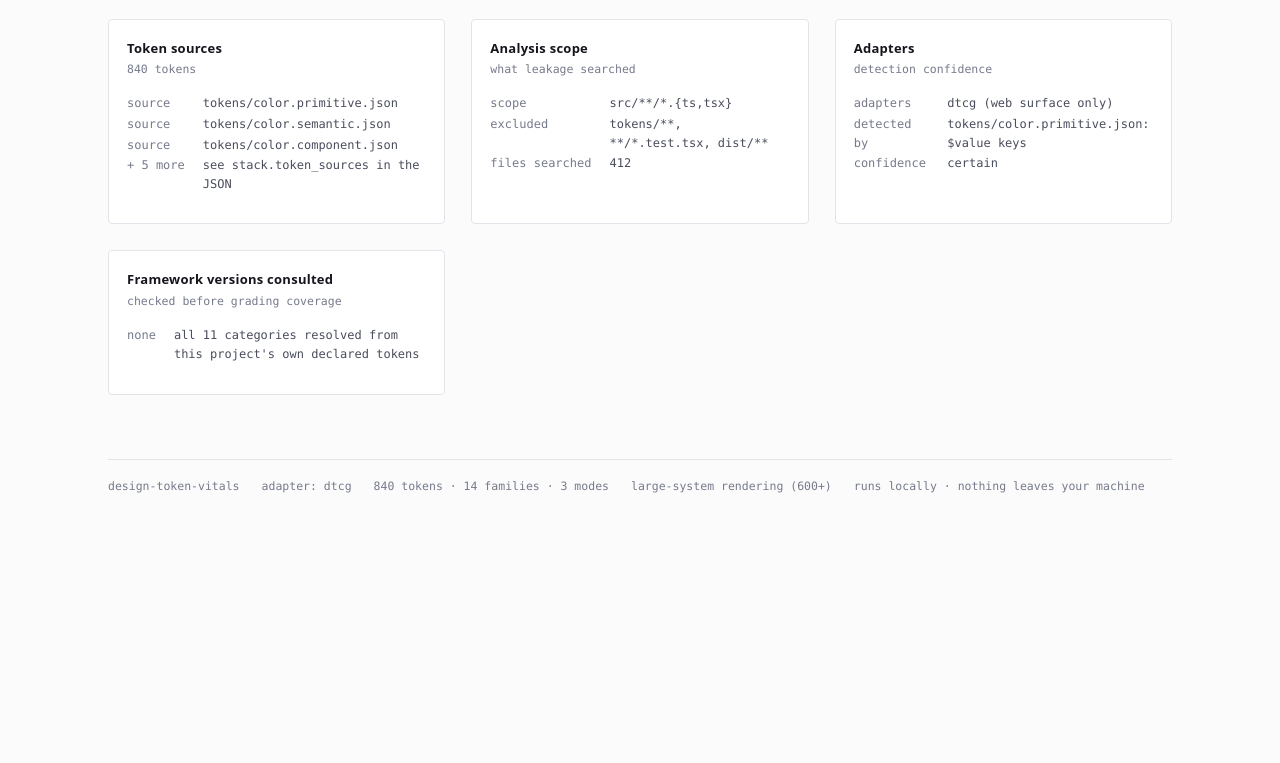
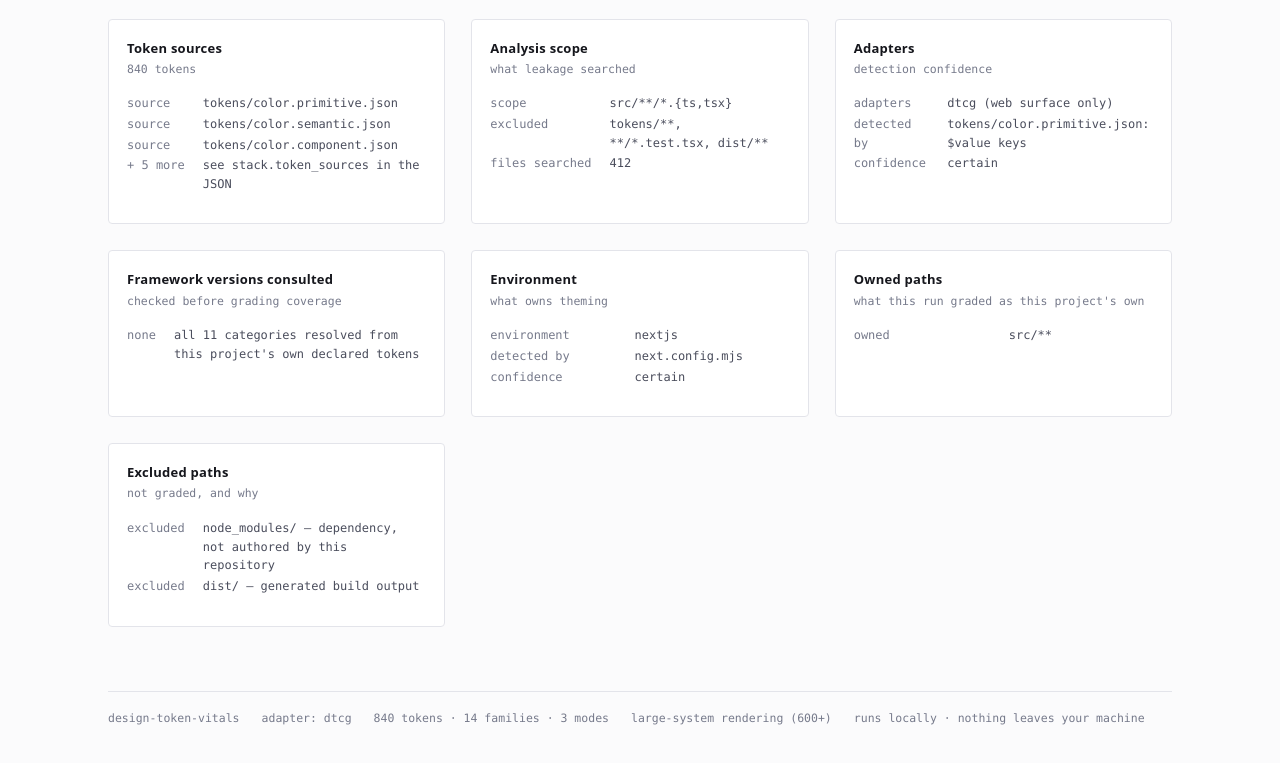
Before and after one commit to miguelalfredooo/design-token-vitals, a plain HTML site: page assets/report-template.html in a window 1280 px wide. Shown: the part 7322-8085 px from the top of the page. Before the commit the page ends 7921 px from the top, so only its background shows below. Drawn offline with Linux system fonts and the light colour scheme.

Commit message:
feat(report): show environment and ownership in the measurement section
Extends the existing measurement region (region count and names unchanged
at eighteen) with three more panels, built from the same .panel/.meta
classes already in use: environment and what proved it, owned paths, and
excluded paths with their reasons. Lets a reader see what a run decided to
look at and disagree with it, same as the rest of "How this was measured."

```diff
--- a/assets/report-template.html
+++ b/assets/report-template.html
@@ -24,11 +24,15 @@
 
   measurement holds the "How this was measured" section: the token sources
   and count, the analysis scope and files searched, the adapters used and
-  their detection confidence, and any framework version consulted. It sits
-  at the very end of the report — after the working-set section, right
-  before the footer — on purpose: it is what lets two runs against the same
-  repository be compared and a difference between them attributed, and that
-  only matters once a reader has already seen the findings it backs up.
+  their detection confidence, any framework version consulted, and —
+  starting with Stage 1 discovery — the environment the run identified,
+  what proved it, and the paths this run treated as owned versus excluded
+  and why. It sits at the very end of the report — after the working-set
+  section, right before the footer — on purpose: it is what lets two runs
+  against the same repository be compared and a difference between them
+  attributed, and that only matters once a reader has already seen the
+  findings it backs up. A reader who disagrees with what the run scoped in
+  or out finds that decision here, stated plainly enough to argue with.
 
   doc-title wraps the whole title element rather than nesting its
   comments inside the element's text, unlike every other region. A title
@@ -1556,6 +1560,30 @@
           <dt>none</dt><dd>all 11 categories resolved from this project's own declared tokens</dd>
         </dl>
       </div>
+      <div class="panel">
+        <h3>Environment</h3>
+        <p class="sub">what owns theming</p>
+        <dl class="meta">
+          <dt>environment</dt><dd>nextjs</dd>
+          <dt>detected by</dt><dd><code>next.config.mjs</code></dd>
+          <dt>confidence</dt><dd>certain</dd>
+        </dl>
+      </div>
+      <div class="panel">
+        <h3>Owned paths</h3>
+        <p class="sub">what this run graded as this project's own</p>
+        <dl class="meta">
+          <dt>owned</dt><dd>src/**</dd>
+        </dl>
+      </div>
+      <div class="panel">
+        <h3>Excluded paths</h3>
+        <p class="sub">not graded, and why</p>
+        <dl class="meta">
+          <dt>excluded</dt><dd>node_modules/ — dependency, not authored by this repository</dd>
+          <dt>excluded</dt><dd>dist/ — generated build output</dd>
+        </dl>
+      </div>
     </div>
     <!-- /SLOT:measurement -->
   </section>
```
